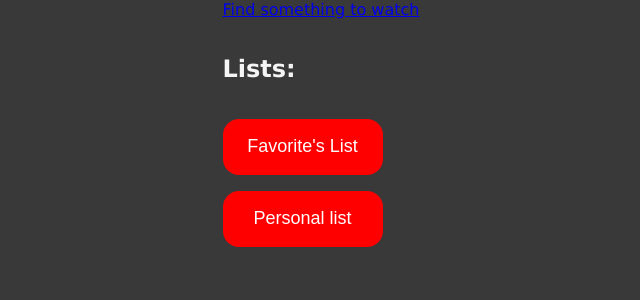
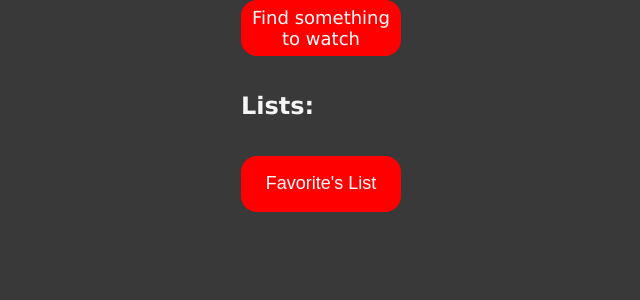
Before and after one commit to JarodTivollier/Projet_API, a PHP site: page / in a window 1280 px wide. Shown: the part 148-448 px from the top of the page, without its empty margins (297-937 px from the left). Run offline with PHP 8.4, Linux system fonts and the light colour scheme.

Commit message:
Modification CSS

```diff
--- a/css/accueil.css
+++ b/css/accueil.css
@@ -14,7 +14,7 @@ h1 {
     font-size: 7vh;
 }
 
-button {
+button, a {
     width: 20vh;
     height: 7vh;
     font-size: 3vh;
@@ -24,6 +24,12 @@ button {
     border: transparent;
     border-radius: 2vh;
     cursor: pointer;
+}
+
+a {
+    text-decoration: none;
+    text-align: center;
+    align-content: center;
 }
 
 #filmsEtListe {
--- a/index.html
+++ b/index.html
@@ -16,7 +16,6 @@
             <a href="search.html">Find something to watch</a>
             <h2>Lists:</h2>
             <button id="btnAfficheFavoris">Favorite's List</button>
-            <button>Personal list</button>
         </aside>
         <div id="films"></div>
     </div>
--- a/js/view.js
+++ b/js/view.js
@@ -96,9 +96,7 @@ export const view = {
         }
         favoris.append(imgCoeur);
         favoris.addEventListener('click', () => {
-          console.log('je suis là')
           if (favoris.firstElementChild.src.includes('coeur-noir.png')) {
-            console.log('ici')
             listeFavoris.add(movie.id);
             favoris.firstElementChild.src = 'css/images/coeur-rouge.png';
           } else {
```
